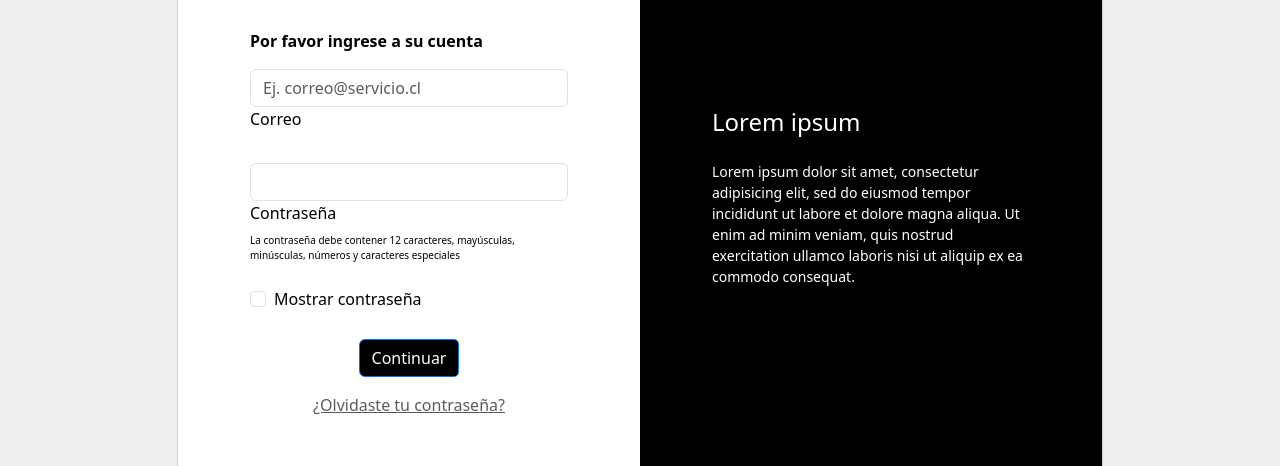
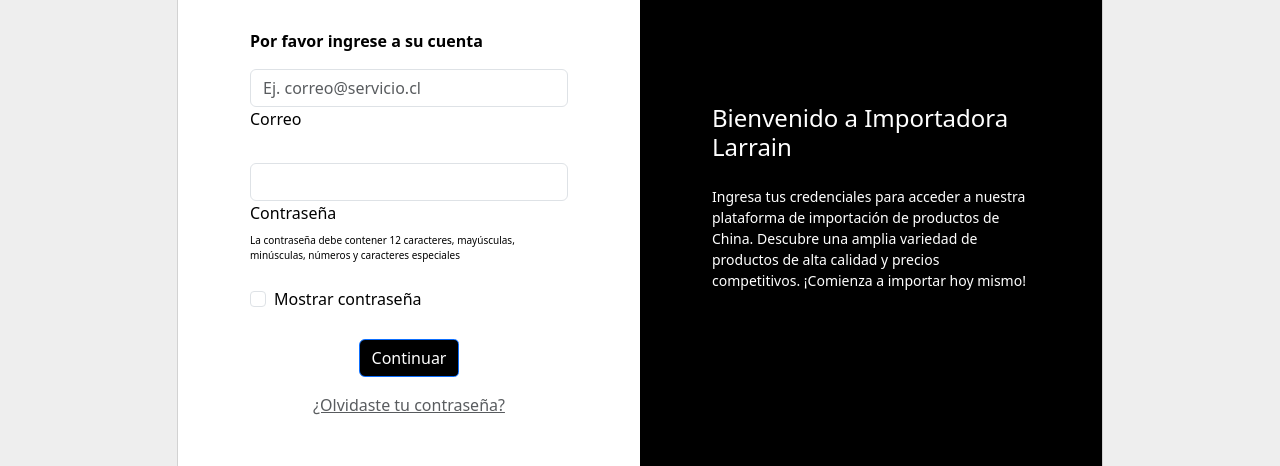
Before and after one commit to Camila-Aroca/Importadora-Larrain, a plain HTML site: page Importadora_Larrain/Importadora_Larrain/login.html in a window 1280 px wide. Shown: the part 289-755 px from the top of the page. Drawn offline with nearby package versions, Linux system fonts and the light colour scheme.

Commit message:
lorem ipsum reemplazado

```diff
--- a/Importadora_Larrain/Importadora_Larrain/login.html
+++ b/Importadora_Larrain/Importadora_Larrain/login.html
@@ -119,11 +119,9 @@
               </div>
               <div class="col-lg-6 d-flex align-items-center gradient-custom-2">
                 <div class="text-white px-3 py-4 p-md-5 mx-md-4">
-                  <h4 class="mb-4">Lorem ipsum</h4>
-                  <p class="small mb-0">Lorem ipsum dolor sit amet, consectetur adipisicing elit, sed do eiusmod
-                    tempor incididunt ut labore et dolore magna aliqua. Ut enim ad minim veniam, quis nostrud
-                    exercitation ullamco laboris nisi ut aliquip ex ea commodo consequat.</p>
-                </div>
+                    <h4 class="mb-4">Bienvenido a Importadora Larrain</h4>
+                    <p class="small mb-0">Ingresa tus credenciales para acceder a nuestra plataforma de importación de productos de China. Descubre una amplia variedad de productos de alta calidad y precios competitivos. ¡Comienza a importar hoy mismo!</p>
+                  </div>
               </div>
             </div>
           </div>
```
Also changed, not shown: Importadora_Larrain/Importadora_Larrain/index.html (+5 -4 lines).
